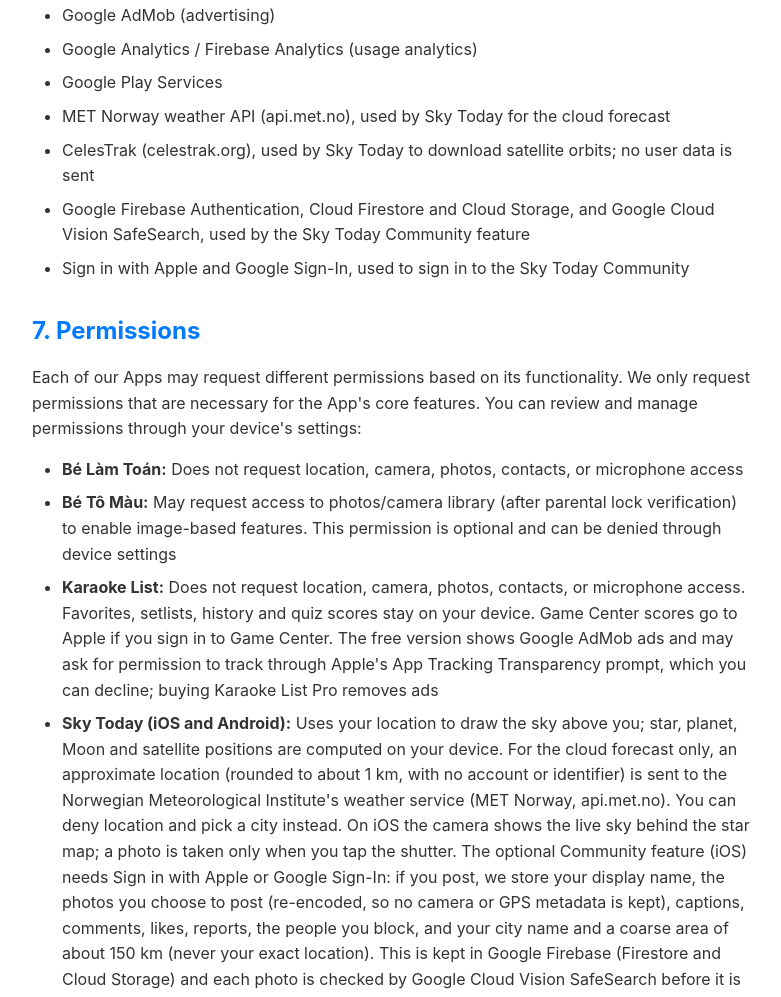
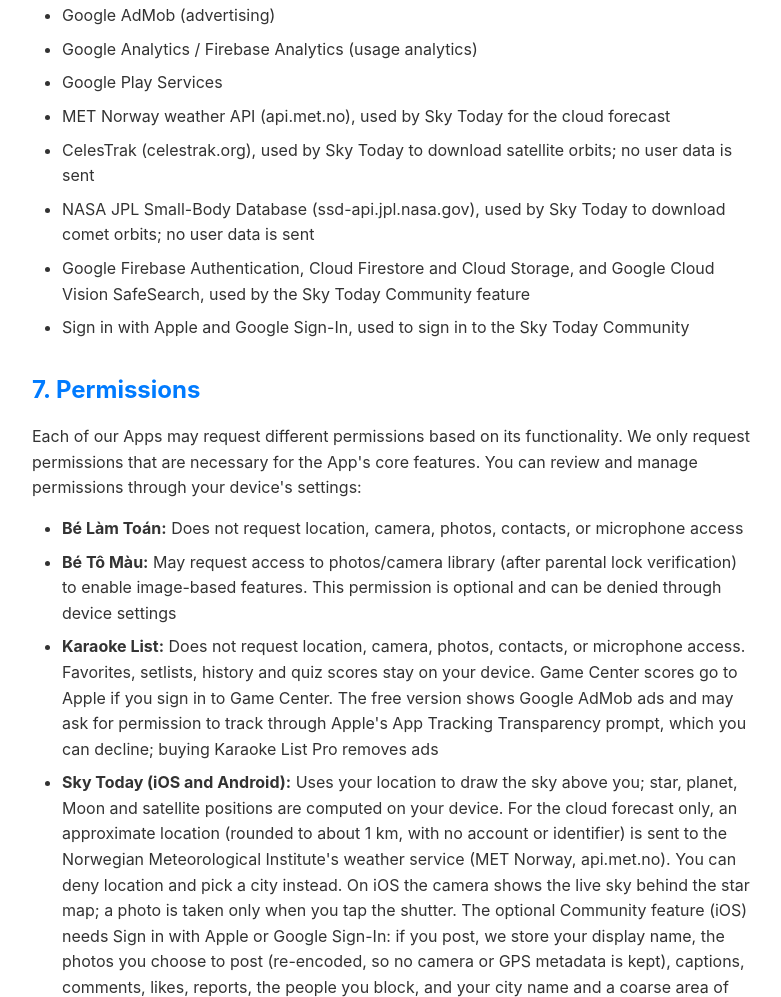
Before and after one commit to harrylevn/harrylevn.github.io, a plain HTML site: page privacy-policy.html in a window 1280 px wide. Shown: the part 2156-3153 px from the top of the page, without its empty margins (248-1029 px from the left). Drawn offline with Linux system fonts and the light colour scheme.

Commit message:
Publish site

```diff
--- a/privacy-policy.html
+++ b/privacy-policy.html
@@ -158,6 +158,7 @@
                 <li>Google Play Services</li>
                 <li>MET Norway weather API (api.met.no), used by Sky Today for the cloud forecast</li>
                 <li>CelesTrak (celestrak.org), used by Sky Today to download satellite orbits; no user data is sent</li>
+                <li>NASA JPL Small-Body Database (ssd-api.jpl.nasa.gov), used by Sky Today to download comet orbits; no user data is sent</li>
                 <li>Google Firebase Authentication, Cloud Firestore and Cloud Storage, and Google Cloud Vision SafeSearch, used by the Sky Today Community feature</li>
                 <li>Sign in with Apple and Google Sign-In, used to sign in to the Sky Today Community</li>
             </ul>
```
